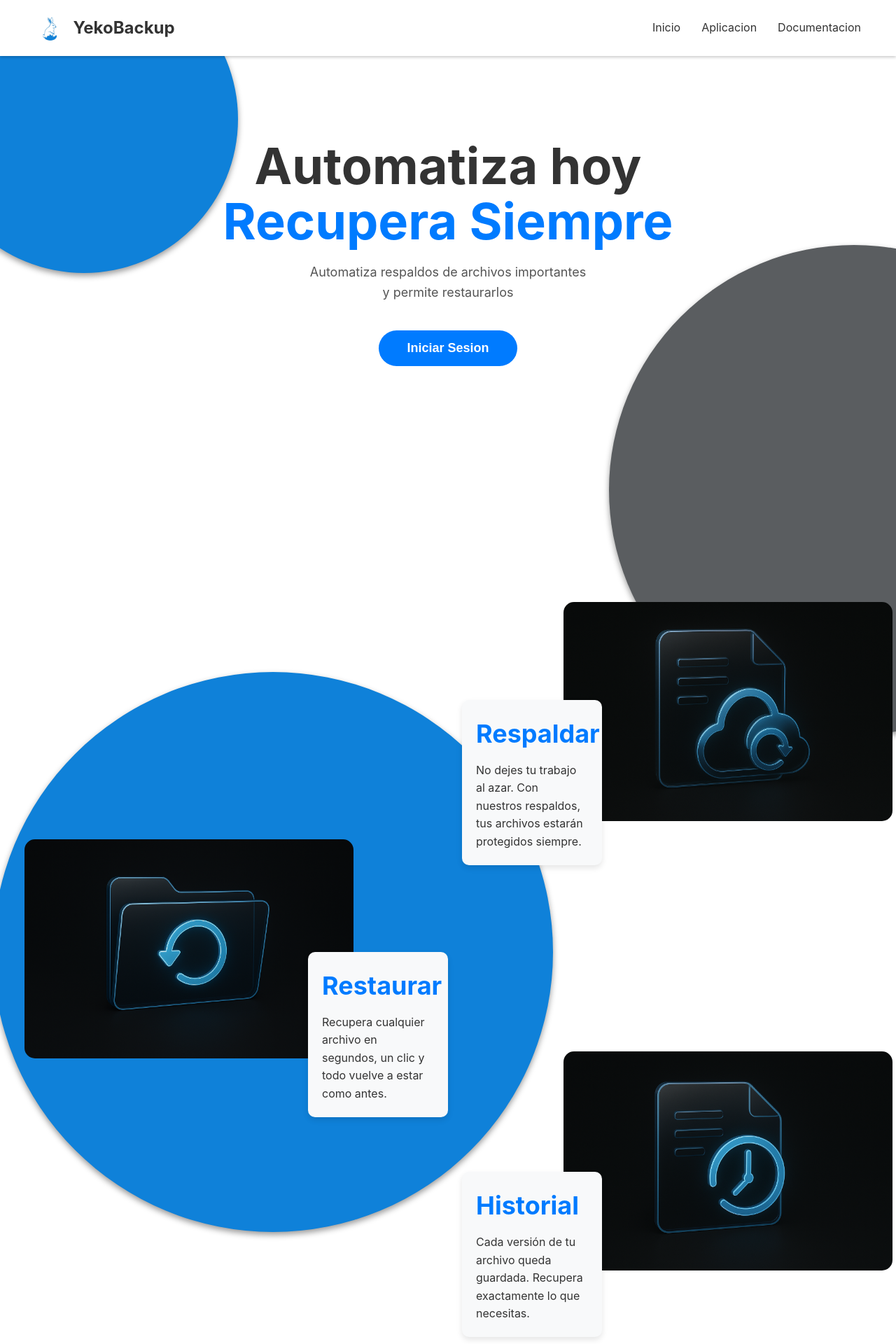
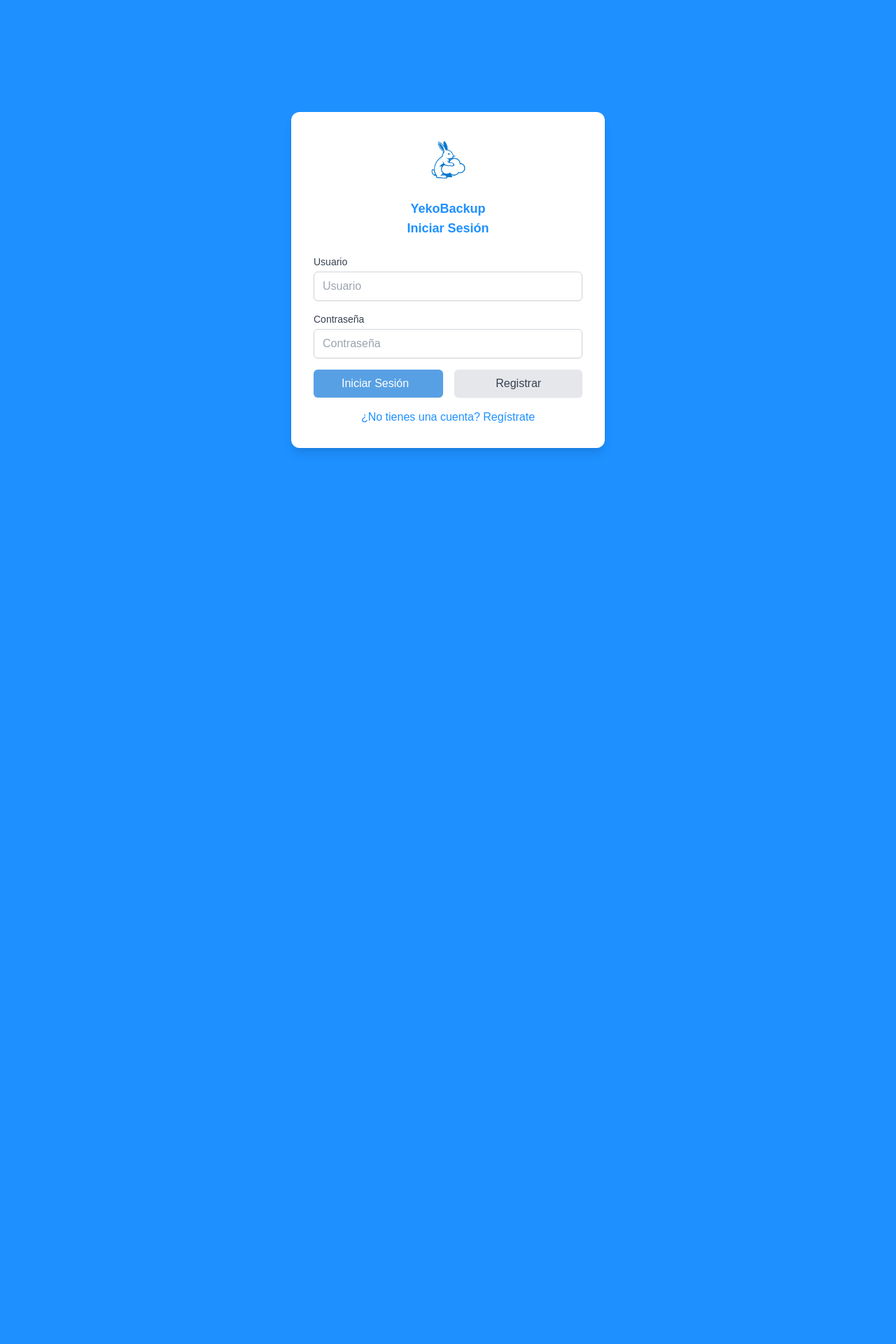
Before and after one commit to Yeko04/ProyectosULSA, a Flask app: page / in a window 1280 px wide; the page is wider, and only the part inside the window is pictured. Shown: the top 1920 px of that part at 70% size. After the commit the page ends 647 px from the top of that part, so only its background shows below. Run offline with Flask 3, Linux system fonts and the light colour scheme; some libraries are stand-ins or nearby versions.

Commit message:
Add files via upload

```diff
--- a/Aplicacion de Respaldo/BackUp-Project-main/app/main.py
+++ b/Aplicacion de Respaldo/BackUp-Project-main/app/main.py
@@ -16,27 +16,19 @@
 
 ###Paginas visitables
 @app.route('/', methods=['GET', 'POST'])
+def login():
+    return render_template('login.html')
 
+@app.route('/home', methods=['GET', 'POST'])
 def home():
     return render_template('home.html')
 
-@app.route('/recover', methods=['GET', 'POST'])
-
-def mostrar_recover():
-    return render_template('recover.html')
-
-
-@app.route('/login', methods=['GET', 'POST'])
-def login():
-    return render_template('login.html')
-
-@app.route('/signin', methods=['GET', 'POST'])
-def singin():
-
-    return render_template('signin.html')
+@app.route('/register', methods=['GET', 'POST'])
+def register():
+    return render_template('register.html')
 
 @app.route('/respaldo', methods=['GET', 'POST'])
-def respaldo():
+def mostrar_recover():
     return render_template('respaldo.html')
 
 @app.route('/restaurar', methods=['GET', 'POST'])
@@ -124,7 +116,7 @@
     else:
         mensaje = "No se encontró el registro"
 
-    return render_template('restaurar.html', mensaje=mensaje)
+    return redirect('/restaurar')
 
 @app.route('/ProcesarLogin', methods=['GET', 'POST'])
 def validar_credenciales():
--- a/Aplicacion de Respaldo/BackUp-Project-main/app/templates/historial.html
+++ b/Aplicacion de Respaldo/BackUp-Project-main/app/templates/historial.html
@@ -12,7 +12,7 @@
     <div class="max-w-md w-full space-y-6">
         <div class="bg-white rounded-lg shadow-md p-6">
             <div class="flex items-center justify-center space-x-3 mb-4">
-                <a href="javascript:history.back()" aria-label="Volver" class="text-[#1E90FF] text-lg">
+                <a href="/home" aria-label="Volver" class="text-[#1E90FF] text-lg">
                     <i class="fas fa-arrow-left"></i>
                 </a>
                 <img src="{{ url_for('static', filename='assets/LogoV2.jpg') }}" alt="Logo de YekoBackup" class="w-20 h-20"/>
--- a/Aplicacion de Respaldo/BackUp-Project-main/app/templates/home.html
+++ b/Aplicacion de Respaldo/BackUp-Project-main/app/templates/home.html
@@ -17,7 +17,7 @@
             <ul>
                 <li><a href="">Inicio</a></li>
                 <li><a href="/respaldo">Aplicacion</a></li>
-                <li><a href="#Documentacion">Documentacion</a></li>
+                <li><a href="/" type="button" action="/logout" >Cerrar Sesión</a></li>
             </ul>
         </nav>
     </header>
@@ -29,13 +29,12 @@
             <div class="hero-text">
                 <h1>Automatiza hoy</h1>
                 <h1 class="blue-text">Recupera Siempre</h1>
-                <p>Automatiza respaldos de archivos importantes<br>y permite restaurarlos</p>
-                <button class="cta-button">Iniciar Sesion</button>
+                <p>Automatiza respaldos de archivos importantes<br>y permite restaurarlos</p><br>
             </div>
         </section>
 
         <section class="features-section">
-            <div id="Documentacion" class="circle-features-main">
+            <div class="circle-features-main">
             <img src="{{ url_for('static', filename='assets/img3.png') }}" alt="Img Respaldo" class="img-3">
             <img src="{{ url_for('static', filename='assets/img1.png') }}" alt="Img Respaldo" class="img-1">
             <img src="{{ url_for('static', filename='assets/img2.png') }}" alt="Img Respaldo" class="img-2">
--- a/Aplicacion de Respaldo/BackUp-Project-main/app/templates/login.html
+++ b/Aplicacion de Respaldo/BackUp-Project-main/app/templates/login.html
@@ -5,6 +5,7 @@
     <meta name="viewport" content="width=device-width, initial-scale=1.0">
     <title>YekoBackup - Iniciar Sesión</title>
     <script src="https://cdn.tailwindcss.com"></script>
+    <link rel="stylesheet" href="{{ url_for('static', filename='/style.css') }}">
     <link href='https://unpkg.com/boxicons@2.1.4/css/boxicons.min.css' rel='stylesheet'>
     <style>
         body {
@@ -18,7 +19,7 @@
 <body class="bg-[#1E90FF] flex items-center justify-center min-h-screen">
     <div class="w-full max-w-md bg-white p-8 rounded-xl shadow-lg">
         <div class="flex flex-col items-center mb-6">
-            <img src="../assets/LogoV2.jpg" alt="Logo de YekoBackup" class="w-20 h-20 mb-3"/>
+            <img src="{{ url_for('static', filename='assets/LogoV2.jpg') }}" alt="Logo de YekoBackup" class="w-20 h-20 mb-3"/>
             <h3 class="text-[#1E90FF] font-semibold text-lg text-center">
                 YekoBackup <br> Iniciar Sesión
             </h3>
@@ -35,14 +36,14 @@
             </div>
 
             <div class="form-actions flex justify-between mt-6 space-x-4">
-                <button type="submit" class="w-1/2 bg-[#58A0E4] text-white py-2 px-4 rounded-md shadow-sm hover:bg-[#4a8acd] focus:outline-none focus:ring-2 focus:ring-offset-2 focus:ring-[#58A0E4]">
+                <a href="/home" type="button" type="submit" class="w-1/2 bg-[#58A0E4] text-white py-2 px-10 rounded-md shadow-sm hover:bg-[#4a8acd] focus:outline-none focus:ring-2 focus:ring-offset-2 focus:ring-[#58A0E4]">
                     Iniciar Sesión
-                </button>
-                <a href="register.html" class="w-1/2 flex items-center justify-center bg-gray-200 text-gray-700 py-2 px-4 rounded-md shadow-sm hover:bg-gray-300">
+                </a>
+                <a href="/register" class="w-1/2 flex items-center justify-center bg-gray-200 text-gray-700 py-2 px-4 rounded-md shadow-sm hover:bg-gray-300">
                     Registrar
                 </a>
             </div>
-            <a href="register.html" class="block text-center text-[#1E90FF] mt-4 hover:underline">
+            <a href="/register" class="block text-center text-[#1E90FF] mt-4 hover:underline">
                 ¿No tienes una cuenta? Regístrate
             </a>
         </form>
--- a/Aplicacion de Respaldo/BackUp-Project-main/app/templates/respaldo.html
+++ b/Aplicacion de Respaldo/BackUp-Project-main/app/templates/respaldo.html
@@ -12,7 +12,7 @@
     <div class="max-w-md w-full space-y-6">
         <div class="bg-white rounded-lg shadow-md p-6">
             <div class="flex items-center justify-center space-x-3 mb-4">
-                <a href="javascript:history.back()" aria-label="Volver" class="text-[#1E90FF] text-lg">
+                <a href="/home" aria-label="Volver" class="text-[#1E90FF] text-lg">
                     <i class="fas fa-arrow-left"></i>
                 </a>
                 <img src="{{ url_for('static', filename='assets/LogoV2.jpg') }}" alt="Logo de YekoBackup" class="w-20 h-20"/>
--- a/Aplicacion de Respaldo/BackUp-Project-main/app/templates/restaurar.html
+++ b/Aplicacion de Respaldo/BackUp-Project-main/app/templates/restaurar.html
@@ -12,9 +12,9 @@
     <div class="max-w-md w-full space-y-6">
         <div class="bg-white rounded-lg shadow-md p-6">
             <div class="flex items-center justify-center space-x-3 mb-4">
-                <button aria-label="Volver" class="text-[#1E90FF] text-lg" onclick="history.back()">
+                <a href="/home" aria-label="Volver" class="text-[#1E90FF] text-lg">
                     <i class="fas fa-arrow-left"></i>
-                </button>
+                </a>
                 <img src="{{ url_for('static', filename='assets/LogoV2.jpg') }}" alt="Logo de YekoBackup" class="w-20 h-20"/>
                 <h1 class="text-[#1E90FF] font-semibold text-base text-center">Aplicación YekoBackup</h1>
             </div>
@@ -33,7 +33,7 @@
                         Elige un respaldo y selecciona qué archivo o carpeta deseas restaurar.
                     </p>
                     <section>
-                        <form action="/ProcesarRecover" method="POST" enctype="multipart/form-data">
+                        <form action="/ProcesarRecover" method="POST">
                             <div class="form-group relative mb-8">
                                 <label for="nombre" class="font-semibold cursor-pointer text-xs text-[#000000] mb-3">Nombre:</label>
                                 <input class="input-field text-[##595959]" type="text" id="nombre" name="nombre"  placeholder="Archivo que quiere recuperar" required>
```
Also changed, not shown: Aplicacion de Respaldo/BackUp-Project-main/app/templates/register.html (+11 -6 lines), Aplicacion de Respaldo/BackUp-Project-main/README.md.
